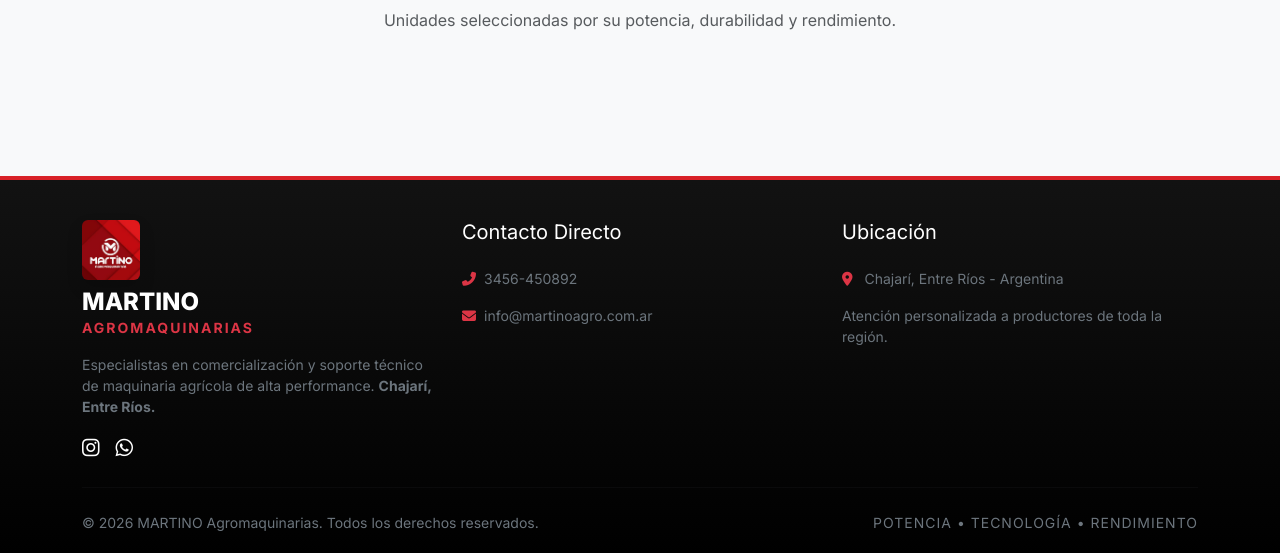
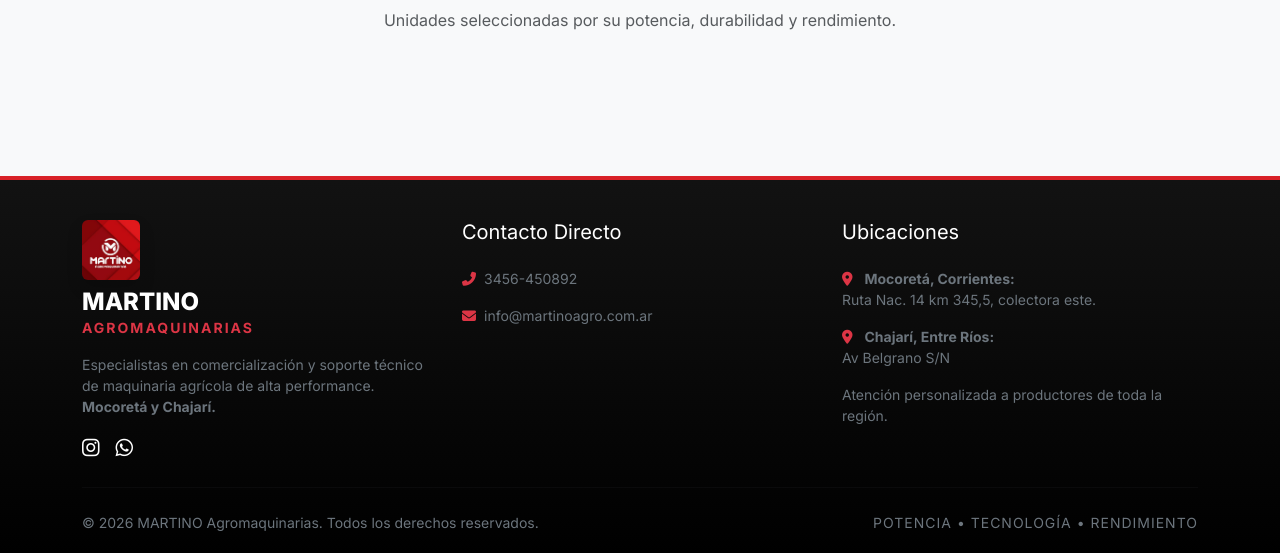
Before and after one commit to yoryelin/MARTINO-TAVOL, a Django app: page / in a window 1280 px wide. Shown: the part 1905-2458 px from the top of the page. Run offline with Django 5.2, Linux system fonts and the light colour scheme; data that the repository does not hold is empty.

Commit message:
feat: agregar sedes Mocoreta y Chajari con links a Google Maps

```diff
--- a/inventario/templates/inventario/base.html
+++ b/inventario/templates/inventario/base.html
@@ -202,7 +202,7 @@
                     </div>
                     <p class="text-secondary small">
                         Especialistas en comercialización y soporte técnico de maquinaria agrícola de alta performance.
-                        <strong>Chajarí, Entre Ríos.</strong>
+                        <strong>Mocoretá y Chajarí.</strong>
                     </p>
                     <div class="d-flex gap-3 mt-3">
                         <a href="https://www.instagram.com/martinoagromaquinarias/" target="_blank" class="text-white fs-5"><i class="fab fa-instagram"></i></a>
@@ -221,12 +221,22 @@
                     </ul>
                 </div>
                 <div class="col-lg-4">
-                    <h5 class="text-white fw-700 mb-4">Ubicación</h5>
-                    <p class="text-secondary small">
-                        <i class="fas fa-map-marker-alt text-danger me-2"></i>
-                        Chajarí, Entre Ríos - Argentina
-                    </p>
-                    <p class="text-secondary small">
+                    <h5 class="text-white fw-700 mb-4">Ubicaciones</h5>
+                    <div class="mb-3">
+                        <a href="https://www.google.com/maps/search/Ruta+Nacional+14+km+345+Mocoret%C3%A1+Corrientes" target="_blank" class="text-decoration-none text-secondary small d-block mb-2">
+                            <i class="fas fa-map-marker-alt text-danger me-2"></i>
+                            <strong>Mocoretá, Corrientes:</strong><br>
+                            Ruta Nac. 14 km 345,5, colectora este.
+                        </a>
+                    </div>
+                    <div class="mb-3">
+                        <a href="https://www.google.com/maps/search/Avenida+Belgrano+Chajar%C3%AD+Entre+R%C3%ADos" target="_blank" class="text-decoration-none text-secondary small d-block">
+                            <i class="fas fa-map-marker-alt text-danger me-2"></i>
+                            <strong>Chajarí, Entre Ríos:</strong><br>
+                            Av Belgrano S/N
+                        </a>
+                    </div>
+                    <p class="text-secondary small mt-3">
                         Atención personalizada a productores de toda la región.
                     </p>
                 </div>
```
